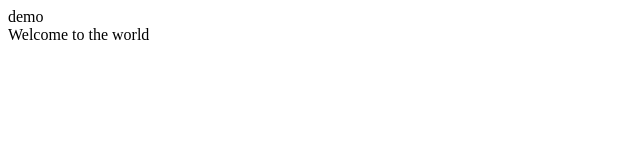
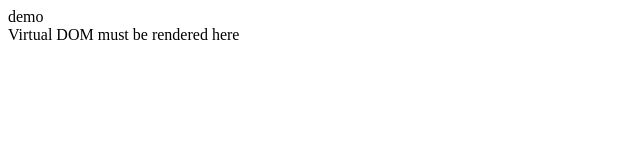
Before and after one commit to jasmineTVS/git-demo, a plain HTML site: page web/index.html in a window 1280 px wide. Shown: the full height of the page, 0-640 px from the left. Drawn offline with Linux system fonts and the light colour scheme.

Commit message:
updated index.html file

```diff
--- a/web/index.html
+++ b/web/index.html
@@ -1,7 +1,7 @@
 <head>demo</head>
 <title>Sample project</title>
 <body>
-<div>
-Welcome to the world
+<div id="root">
+ Virtual DOM must be rendered here
 </div>
 </body>
```
